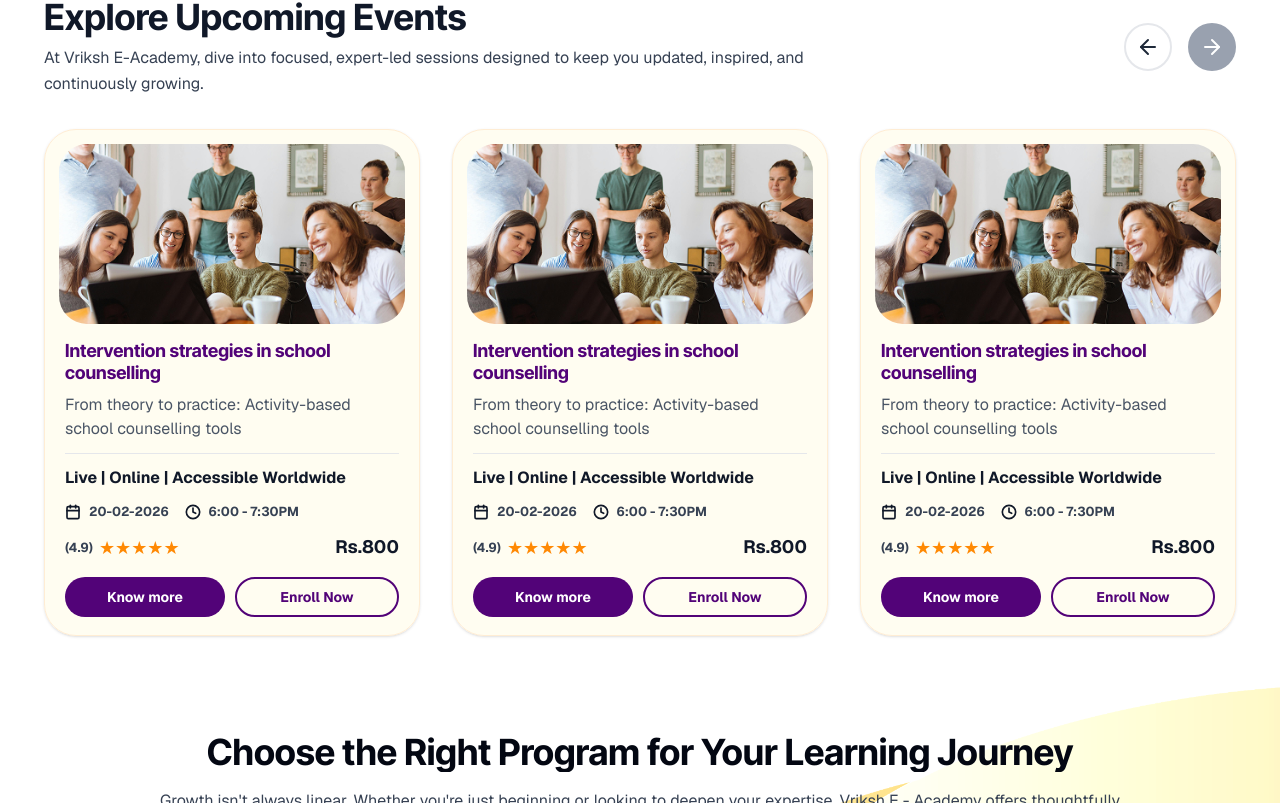
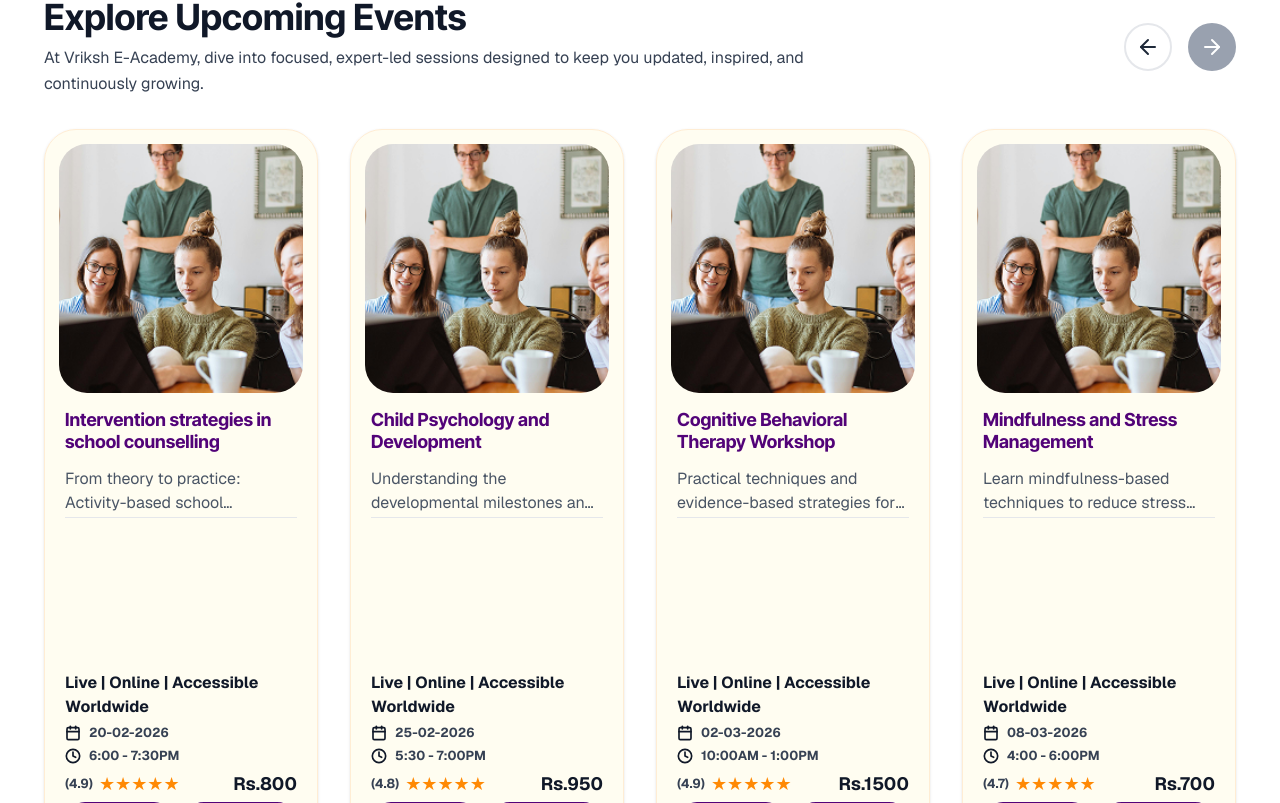
Before and after one commit to VidhunM/vriksh, a React (Vite) app: page /upcoming-events in a window 1280 px wide. Shown: the part 677-1480 px from the top of the page. Built offline with nearby package versions, Linux system fonts and the light colour scheme.

Commit message:
header changes

```diff
--- a/src/components/Events.jsx
+++ b/src/components/Events.jsx
@@ -2,6 +2,13 @@ import React from 'react';
 
 const Events = () => {
     const events = [
+        {
+            image: '/images/events.png',
+            title: 'Neuro Linguistic Programming - Basics ( Direct )',
+            rating: 4.9,
+            originalPrice: '₹65,000',
+            currentPrice: '₹49,999'
+        },
         {
             image: '/images/events.png',
             title: 'Neuro Linguistic Programming - Basics ( Direct )',
@@ -85,7 +92,7 @@ const Events = () => {
                 </div>
 
                 {/* Desktop Grid View */}
-                <div className="hidden md:grid md:grid-cols-2 lg:grid-cols-3 gap-8">
+                <div className="hidden md:grid md:grid-cols-2 lg:grid-cols-4 gap-8">
                     {events.map((event, index) => (
                         <div key={index} className="flex flex-col">
                             <div className="h-[220px] rounded-[24px] overflow-hidden mb-5 shadow-sm">
--- a/src/components/Header.jsx
+++ b/src/components/Header.jsx
@@ -117,10 +117,10 @@ const Header = () => {
         </nav>
 
         <div className="flex items-center gap-2">
-          <Link to="/upcoming-events" className="hidden sm:flex items-center bg-brand-purple text-white px-8 py-3 rounded-full font-semibold text-[15px] hover:bg-brand-purple-light transition-all">
+          <Link to="/upcoming-events" className="hidden sm:flex items-center  bg-[#520378] text-white px-8 py-3 rounded-full font-semibold text-[15px] hover:bg-brand-purple-light transition-all">
             Upcoming events
           </Link>
-          <Link to="/upcoming-events" className="hidden sm:flex items-center justify-center bg-brand-purple text-white p-3 rounded-full hover:bg-brand-purple-light transition-all group">
+          <Link to="/upcoming-events" className="hidden sm:flex items-center justify-center bg-[#520378] text-white p-3 rounded-full hover:bg-brand-purple-light transition-all group">
             <svg width="20" height="20" viewBox="0 0 24 24" fill="none" stroke="currentColor" strokeWidth="2.5" strokeLinecap="round" strokeLinejoin="round" className="-rotate-45">
               <line x1="5" y1="12" x2="19" y2="12"></line>
               <polyline points="12 5 19 12 12 19"></polyline>
@@ -210,7 +210,7 @@ const Header = () => {
           <li className="pt-2">
             <Link
               to="/upcoming-events"
-              className={`block w-full ${isHomePage ? 'bg-white text-brand-purple' : 'bg-brand-purple text-white'} py-3 rounded-full font-bold text-center`}
+              className={`block w-full ${isHomePage ? 'bg-white text-brand-purple' : 'bg-[#520378] text-white'} py-3 rounded-full font-bold text-center`}
               onClick={() => setIsMenuOpen(false)}
             >
               Upcoming events
--- a/src/pages/UpcomingEvents.jsx
+++ b/src/pages/UpcomingEvents.jsx
@@ -2,6 +2,49 @@ import React from 'react';
 import { Link } from 'react-router-dom';
 
 const UpcomingEvents = () => {
+    const upcomingEvents = [
+        {
+            id: 1,
+            title: 'Intervention strategies in school counselling',
+            description: 'From theory to practice: Activity-based school counselling tools',
+            image: '/images/events.png',
+            date: '20-02-2026',
+            time: '6:00 - 7:30PM',
+            rating: '4.9',
+            price: 'Rs.800'
+        },
+        {
+            id: 2,
+            title: 'Child Psychology and Development',
+            description: 'Understanding the developmental milestones and emotional needs of children from birth to adolescence.',
+            image: '/images/events.png',
+            date: '25-02-2026',
+            time: '5:30 - 7:00PM',
+            rating: '4.8',
+            price: 'Rs.950'
+        },
+        {
+            id: 3,
+            title: 'Cognitive Behavioral Therapy Workshop',
+            description: 'Practical techniques and evidence-based strategies for implementing CBT in clinical practice.',
+            image: '/images/events.png',
+            date: '02-03-2026',
+            time: '10:00AM - 1:00PM',
+            rating: '4.9',
+            price: 'Rs.1500'
+        },
+        {
+            id: 4,
+            title: 'Mindfulness and Stress Management',
+            description: 'Learn mindfulness-based techniques to reduce stress and improve mental well-being in daily life.',
+            image: '/images/events.png',
+            date: '08-03-2026',
+            time: '4:00 - 6:00PM',
+            rating: '4.7',
+            price: 'Rs.700'
+        }
+    ];
+
     return (
         <div className="pt-0">
             {/* Header Banner - Adjusted for fixed glassy header */}
@@ -78,35 +121,35 @@ const UpcomingEvents = () => {
                     </div>
 
                     {/* Events Grid */}
-                    <div className="grid grid-cols-1 md:grid-cols-2 lg:grid-cols-3 gap-8">
-                        {[1, 2, 3].map((item) => (
-                            <div key={item} className="bg-[#FFFCE4]/50 rounded-[32px] p-3.5 flex flex-col shadow-sm border border-orange-100 hover:shadow-md transition-shadow max-w-[400px] mx-auto w-full">
+                    <div className="grid grid-cols-1 md:grid-cols-2 lg:grid-cols-4 gap-8">
+                        {upcomingEvents.map((event) => (
+                            <div key={event.id} className="bg-[#FFFCE4]/50 rounded-[32px] p-3.5 flex flex-col shadow-sm border border-orange-100 hover:shadow-md transition-shadow max-w-[400px] mx-auto w-full">
                                 {/* Card Image */}
-                                <div className="h-[180px] rounded-[28px] overflow-hidden mb-4">
+                                <div className="h-[400px] rounded-[28px] overflow-hidden mb-4">
                                     <img
-                                        src="/images/events.png"
-                                        alt="Event"
+                                        src={event.image}
+                                        alt={event.title}
                                         className="w-full h-full object-cover"
                                     />
                                 </div>
 
                                 {/* Card Content */}
-                                <div className="px-1.5">
-                                    <h3 className="text-lg font-bold text-[#520378] leading-tight mb-2">
-                                        Intervention strategies in school counselling
+                                <div className="px-1.5 flex flex-col h-full">
+                                    <h3 className="text-lg font-bold text-[#520378] leading-tight mb-2 min-h-[50px]">
+                                        {event.title}
                                     </h3>
-                                    <p className="text-base text-gray-600 mb-3 line-clamp-2">
-                                        From theory to practice: Activity-based school counselling tools
+                                    <p className="text-base text-gray-600 mb-0.5 line-clamp-2">
+                                        {event.description}
                                     </p>
 
-                                    <div className="h-px bg-gray-200 mb-3"></div>
+                                    <div className="h-px bg-gray-200 mb-0.5"></div>
 
-                                    <p className="text-base font-bold text-gray-900 mb-3 flex items-center gap-2">
+                                    <p className="text-base font-bold text-gray-900 mb-1 flex items-center gap-2 mt-auto">
                                         Live | Online | Accessible Worldwide
                                     </p>
 
                                     {/* Date and Time */}
-                                    <div className="flex flex-wrap gap-x-4 gap-y-1.5 mb-3 text-[13px] font-bold text-gray-700">
+                                    <div className="flex flex-wrap gap-x-4 gap-y-1 mb-1 text-[13px] font-bold text-gray-700">
                                         <div className="flex items-center gap-2">
                                             <svg width="16" height="16" viewBox="0 0 24 24" fill="none" stroke="currentColor" strokeWidth="2.5" strokeLinecap="round" strokeLinejoin="round" className="text-gray-900">
                                                 <rect x="3" y="4" width="18" height="18" rx="2" ry="2"></rect>
@@ -114,30 +157,30 @@ const UpcomingEvents = () => {
                                                 <line x1="8" y1="2" x2="8" y2="6"></line>
                                                 <line x1="3" y1="10" x2="21" y2="10"></line>
                                             </svg>
-                                            20-02-2026
+                                            {event.date}
                                         </div>
                                         <div className="flex items-center gap-2">
                                             <svg width="16" height="16" viewBox="0 0 24 24" fill="none" stroke="currentColor" strokeWidth="2.5" strokeLinecap="round" strokeLinejoin="round" className="text-gray-900">
                                                 <circle cx="12" cy="12" r="10"></circle>
                                                 <polyline points="12 6 12 12 16 14"></polyline>
                                             </svg>
-                                            6:00 - 7:30PM
+                                            {event.time}
                                         </div>
                                     </div>
 
                                     {/* Bottom Info: Rating and Price */}
-                                    <div className="flex justify-between items-center mb-4">
+                                    <div className="flex justify-between items-center mb-1">
                                         <div className="flex items-center gap-1.5">
-                                            <span className="text-[13px] font-bold text-gray-700">(4.9)</span>
+                                            <span className="text-[13px] font-bold text-gray-700">({event.rating})</span>
                                             <div className="flex text-orange-400 text-[18px]">
                                                 {'★★★★★'.split('').map((s, i) => <span key={i}>{s}</span>)}
                                             </div>
                                         </div>
-                                        <span className="text-lg font-bold text-gray-900">Rs.800</span>
+                                        <span className="text-lg font-bold text-gray-900">{event.price}</span>
                                     </div>
 
                                     {/* Action Buttons */}
-                                    <div className="flex gap-2.5 mt-auto pb-1">
+                                    <div className="flex gap-2.5 pb-1">
                                         <button className="flex-1 bg-[#520378] text-white py-2 rounded-full font-bold text-sm hover:bg-[#6b049d] transition-colors whitespace-nowrap">
                                             Know more
                                         </button>
```
